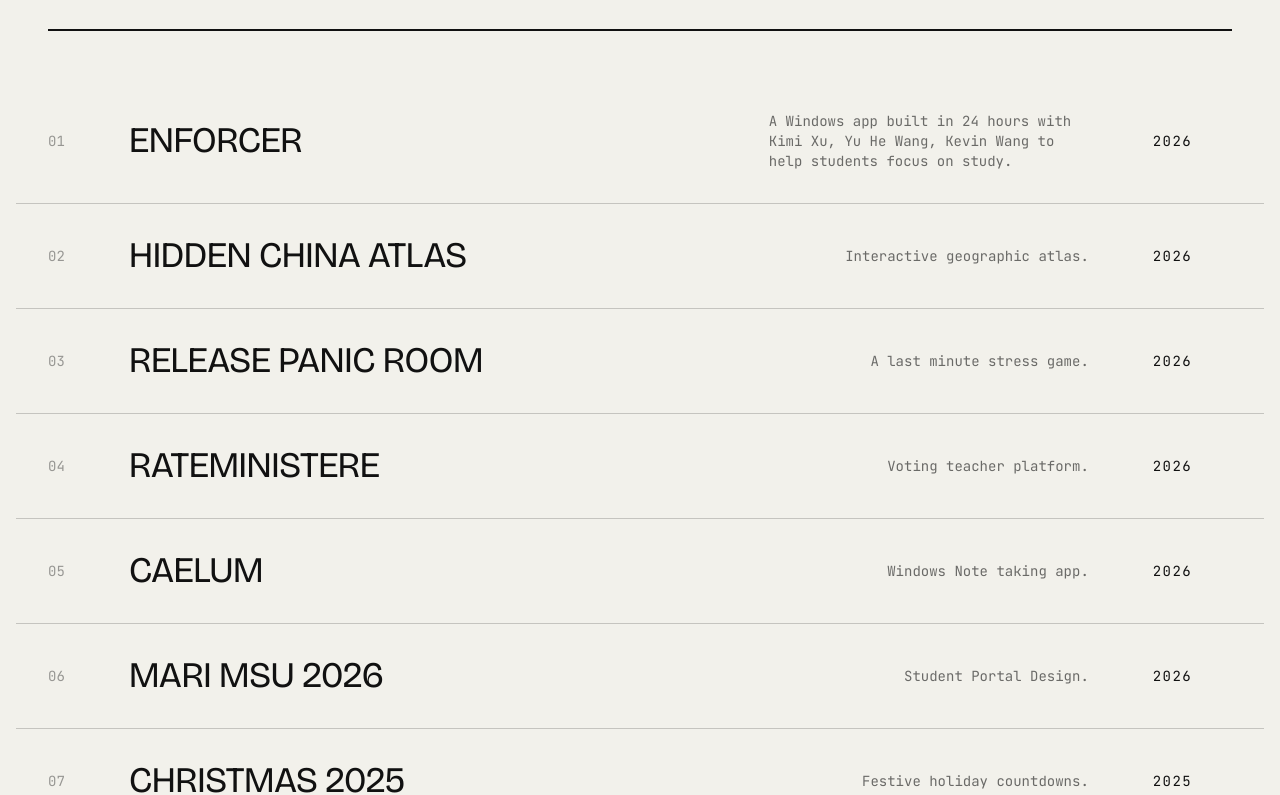
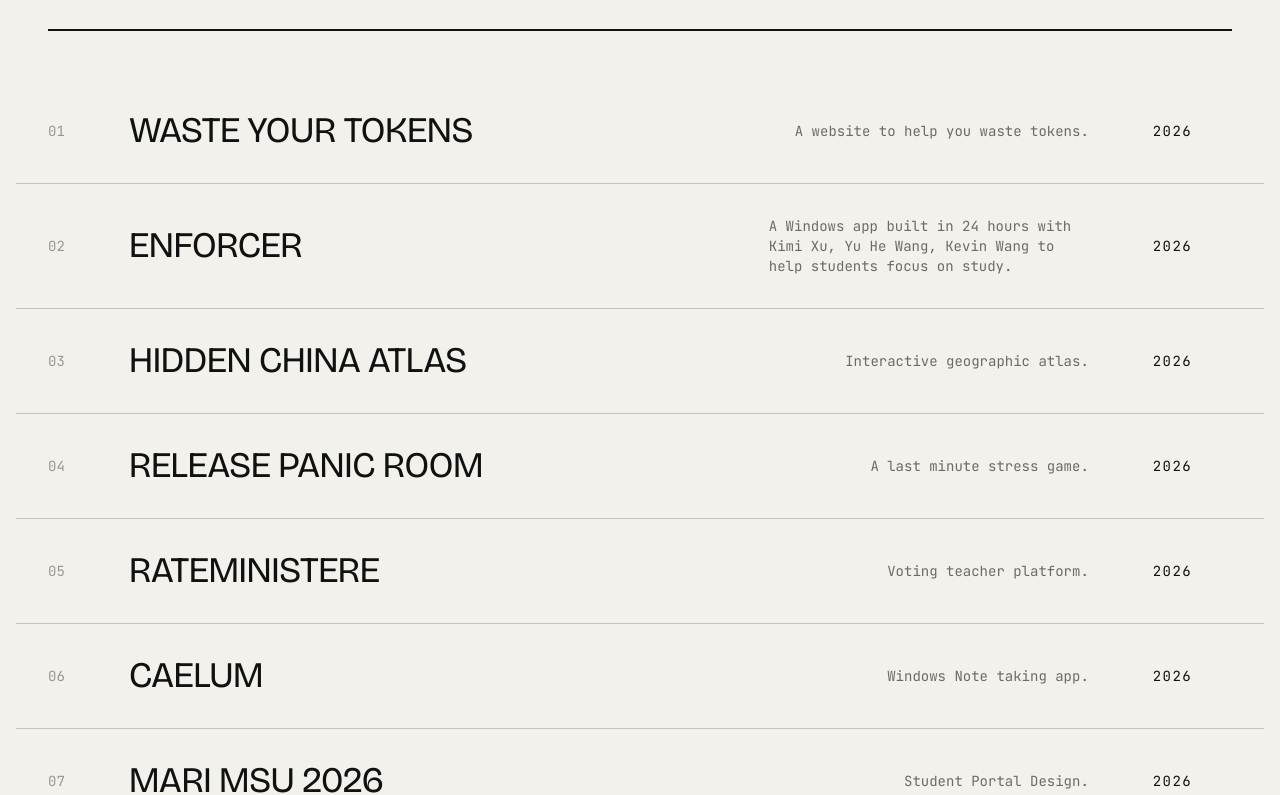
Before and after one commit to Learnmore-smart/Rateministere-homepage, a Next.js app: page / in a window 1280 px wide. Shown: the part 2138-2933 px from the top of the page. Built offline with nearby package versions, Linux system fonts and the light colour scheme.

Commit message:
feat: Add Waste Your Tokens project and update Vercel routing
Included project details for Waste Your Tokens in the homepage and configured corresponding rewrites in vercel.json.

```diff
--- a/src/app/page.tsx
+++ b/src/app/page.tsx
@@ -21,6 +21,7 @@ type Project = {
 
 // --- Data ---
 const projects: Project[] = [
+  { id: 'waste-your-tokens', name: { en: 'Waste Your Tokens', zh: 'Waste Your Tokens' }, description: { en: 'A website to help you waste tokens.', zh: '一个帮你浪费词元的网站。' }, path: '/waste-your-tokens', year: '2026' },
   { id: 'enforcer', name: { en: 'Enforcer', zh: 'Enforcer' }, description: { en: 'A Windows app built in 24 hours with Kimi Xu, Yu He Wang, Kevin Wang to help students focus on study.', zh: '与 Kimi Xu, Yu He Wang, Kevin Wang 在24小时内构建的 Windows 应用，帮助学生专注学习。' }, path: 'https://www.rateministere.com/Enforcer', year: '2026' },
   { id: 'hidden-china-atlas', name: { en: 'Hidden China Atlas', zh: '隐藏中国地图集' }, description: { en: 'Interactive geographic atlas.', zh: '互动地理图集。' }, path: '/hidden-china-atlas', year: '2026' },
   { id: 'release-panic-room', name: { en: 'Release Panic Room', zh: '发布恐慌室' }, description: { en: 'A last minute stress game.', zh: '一款刺激最后一刻压力的游戏。' }, path: '/release-panic-room', year: '2026' },
```
Also changed, not shown: vercel.json.
